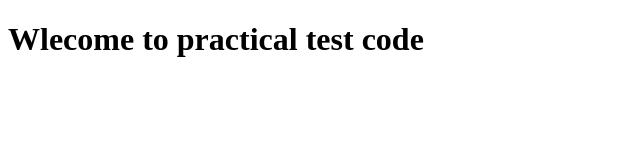
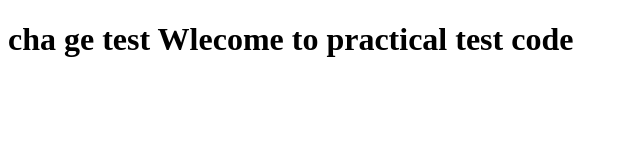
Before and after one commit to dineshpithiya/avalara-practical, a plain HTML site: page index.html in a window 1280 px wide. Shown: the whole page, without its empty margins (0-640 px from the left). Drawn offline with Linux system fonts and the light colour scheme.

Commit message:
Add files via upload
change index

```diff
--- a/index.html
+++ b/index.html
@@ -4,6 +4,6 @@
 	<title>Wlecome to practical</title>
 </head>
 <body>
-<h1>Wlecome to practical test code</h1>
+<h1>cha ge test Wlecome to practical test code</h1>
 </body>
 </html>
```
